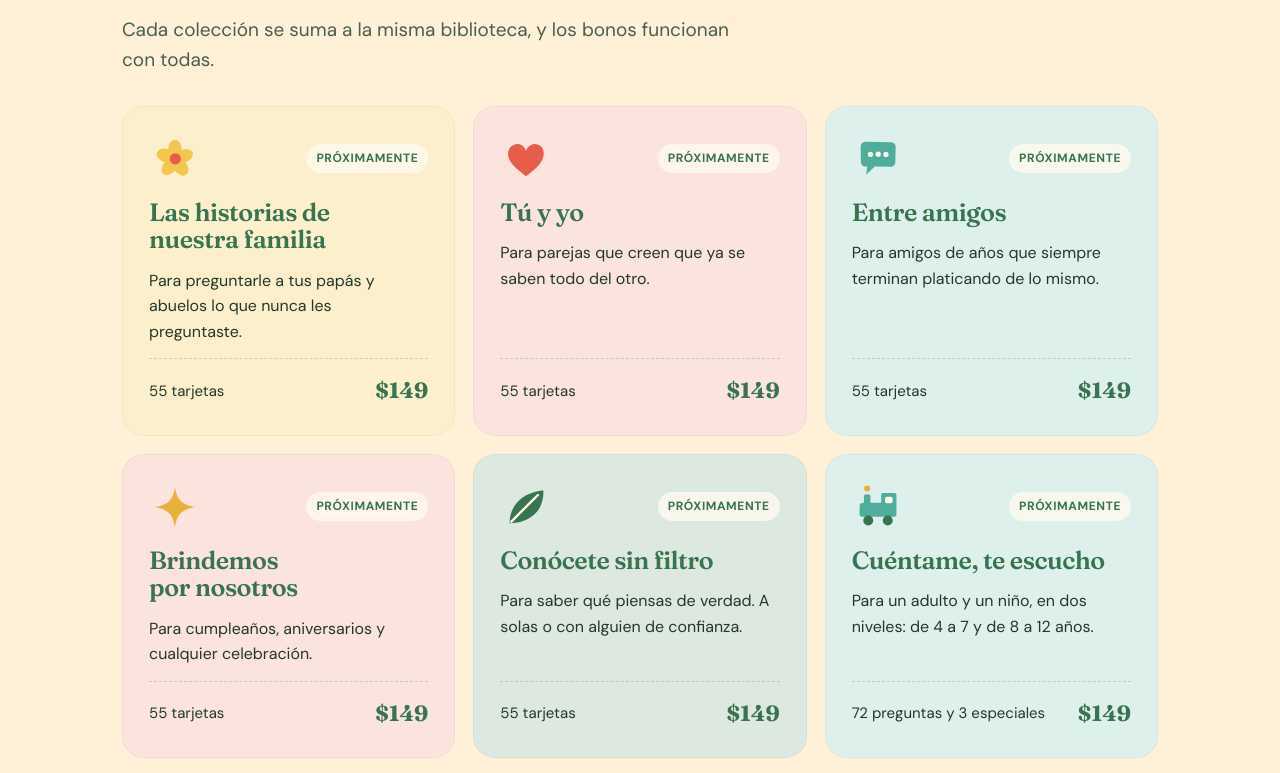
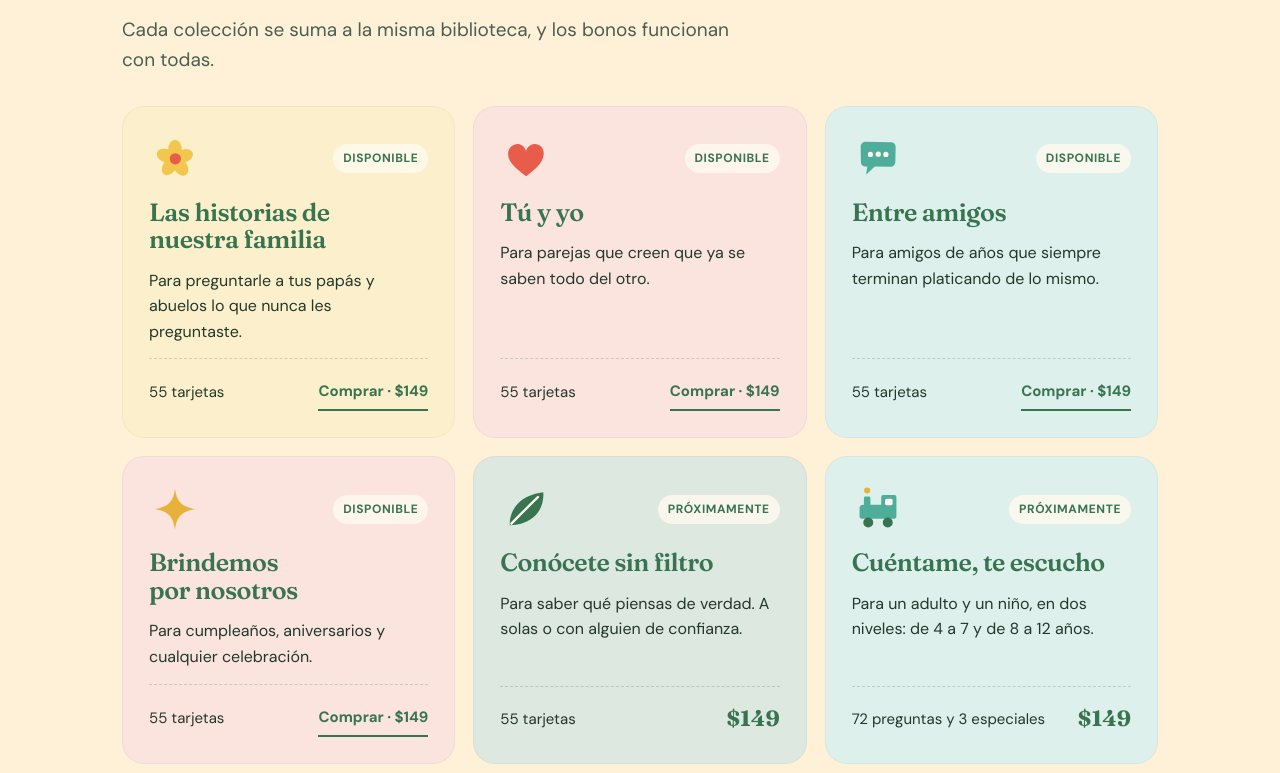
Before and after one commit to miniapps888/solo-nosotros, a plain HTML site: page index.html in a window 1280 px wide. Shown: the part 6787-7560 px from the top of the page. Drawn offline with Linux system fonts and the light colour scheme.

Commit message:
Add files via upload
Se agrega disclaimer de que noe s terapia y se suman los precios de los primeros 5 mazos con su liga de compra-

```diff
--- a/index.html
+++ b/index.html
@@ -706,6 +706,7 @@ dialog::backdrop{background:rgba(35,56,43,.55)}
       <details><summary>¿Necesito experiencia previa?</summary><p>No. Alguien lee la tarjeta en voz alta y responde a quien le toque.</p></details>
       <details><summary>¿Funciona en el celular?</summary><p>Sí, está hecho primero para celular. Basta un solo teléfono al centro de la mesa.</p></details>
       <details><summary>¿Si compro un mazo, veo los demás?</summary><p>Ves toda la biblioteca, pero solo se abren los mazos que compraste. Puedes sumar otros cuando quieras.</p></details>
+      <details><summary>¿Esto es terapia?</summary><p>No. Es un juego de conversación para entretener, convivir y platicar de lo que normalmente no se platica. No ofrece diagnóstico ni tratamiento y no sustituye la ayuda de un profesional de la salud mental. Si alguien en la mesa está pasando por un momento difícil, lo mejor es buscar apoyo profesional.</p></details>
       <details><summary>¿Y si en mi familia hay temas delicados?</summary><p>Cualquiera puede pasar sin explicar por qué. Las preguntas no tocan política, dinero ni pleitos familiares.</p></details>
       <details><summary>¿Y si no me llega mi acceso?</summary><p>Revisa tu bandeja de spam y de promociones con el correo que escribiste al pagar. Si no está, escríbenos a <a href="mailto:soporteminiapps888@gmail.com">soporteminiapps888@gmail.com</a> con ese correo y te ayudamos.</p></details>
       <details><summary>¿Puedo regalarlo?</summary><p>Sí. Al pagar escribe el correo de quien lo va a recibir y el acceso le llega a esa persona. Arriba puedes crear el mensaje de regalo para avisarle.</p></details>
@@ -735,6 +736,7 @@ dialog::backdrop{background:rgba(35,56,43,.55)}
     <div class="iconrow" style="--size:20px;--gap:10px" aria-hidden="true" id="firma-footer"></div>
     <p class="legal">© <span id="year"></span> Solo nosotros · <a href="aviso-privacidad.html">Aviso de privacidad</a> · <a href="terminos.html">Términos y condiciones</a></p>
     <p class="legal">Pagos procesados de forma segura por Hotmart.</p>
+    <p class="legal" style="max-width:640px">Solo nosotros es un juego de conversación con fines recreativos, para convivir y animar conversaciones más profundas. No es terapia ni sustituye el consejo o la atención de un profesional de la salud mental.</p>
     <p class="legal">¿Dudas o problemas con tu acceso? Escríbenos a <a href="mailto:soporteminiapps888@gmail.com">soporteminiapps888@gmail.com</a></p>
   </div>
 </footer>
@@ -746,10 +748,10 @@ dialog::backdrop{background:rgba(35,56,43,.55)}
    ========================================================= */
 const CHECKOUT = {
   navidad:  'https://pay.hotmart.com/S108584990N',
-  familia:  'https://pay.hotmart.com/REEMPLAZAR_FAMILIA',
-  pareja:   'https://pay.hotmart.com/REEMPLAZAR_TU_Y_YO',
-  amigos:   'https://pay.hotmart.com/REEMPLAZAR_ENTRE_AMIGOS',
-  brindemos:'https://pay.hotmart.com/REEMPLAZAR_BRINDEMOS',
+  familia:  'https://pay.hotmart.com/W108621543U',
+  pareja:   'https://pay.hotmart.com/S108621663U',
+  amigos:   'https://pay.hotmart.com/V108621739P',
+  brindemos:'https://pay.hotmart.com/A108621776B',
   conocete: 'https://pay.hotmart.com/REEMPLAZAR_CONOCETE',
   ninos:    'https://pay.hotmart.com/REEMPLAZAR_CUENTAME'
 };
@@ -760,10 +762,10 @@ const CHECKOUT = {
    disponible: true   → muestra el botón de compra.
    ========================================================= */
 const COLECCIONES = [
-  { id:'familia',   nombre:'Las historias de nuestra familia', icono:'flor',     tono:'t-amarillo', para:'Para preguntarle a tus papás y abuelos lo que nunca les preguntaste.', trae:'55 tarjetas', precio:149, disponible:false },
-  { id:'pareja',    nombre:'Tú y yo',                          icono:'corazon',  tono:'t-coral',    para:'Para parejas que creen que ya se saben todo del otro.',                 trae:'55 tarjetas', precio:149, disponible:false },
-  { id:'amigos',    nombre:'Entre amigos',                     icono:'bocadillo',tono:'t-turquesa', para:'Para amigos de años que siempre terminan platicando de lo mismo.',     trae:'55 tarjetas', precio:149, disponible:false },
-  { id:'brindemos', nombre:'Brindemos por nosotros',           icono:'destello', tono:'t-coral',    para:'Para cumpleaños, aniversarios y cualquier celebración.',             trae:'55 tarjetas', precio:149, disponible:false },
+  { id:'familia',   nombre:'Las historias de nuestra familia', icono:'flor',     tono:'t-amarillo', para:'Para preguntarle a tus papás y abuelos lo que nunca les preguntaste.', trae:'55 tarjetas', precio:149, disponible:true },
+  { id:'pareja',    nombre:'Tú y yo',                          icono:'corazon',  tono:'t-coral',    para:'Para parejas que creen que ya se saben todo del otro.',                 trae:'55 tarjetas', precio:149, disponible:true },
+  { id:'amigos',    nombre:'Entre amigos',                     icono:'bocadillo',tono:'t-turquesa', para:'Para amigos de años que siempre terminan platicando de lo mismo.',     trae:'55 tarjetas', precio:149, disponible:true },
+  { id:'brindemos', nombre:'Brindemos por nosotros',           icono:'destello', tono:'t-coral',    para:'Para cumpleaños, aniversarios y cualquier celebración.',             trae:'55 tarjetas', precio:149, disponible:true },
   { id:'conocete',  nombre:'Conócete sin filtro',              icono:'hoja',     tono:'t-verde',    para:'Para saber qué piensas de verdad. A solas o con alguien de confianza.', trae:'55 tarjetas', precio:149, disponible:false },
   { id:'ninos',     nombre:'Cuéntame, te escucho',             icono:'tren',     tono:'t-turquesa', para:'Para un adulto y un niño, en dos niveles: de 4 a 7 y de 8 a 12 años.',  trae:'72 preguntas y 3 especiales', precio:149, disponible:false }
 ];
```
Also changed, not shown: terminos.html (+4 -2 lines).
